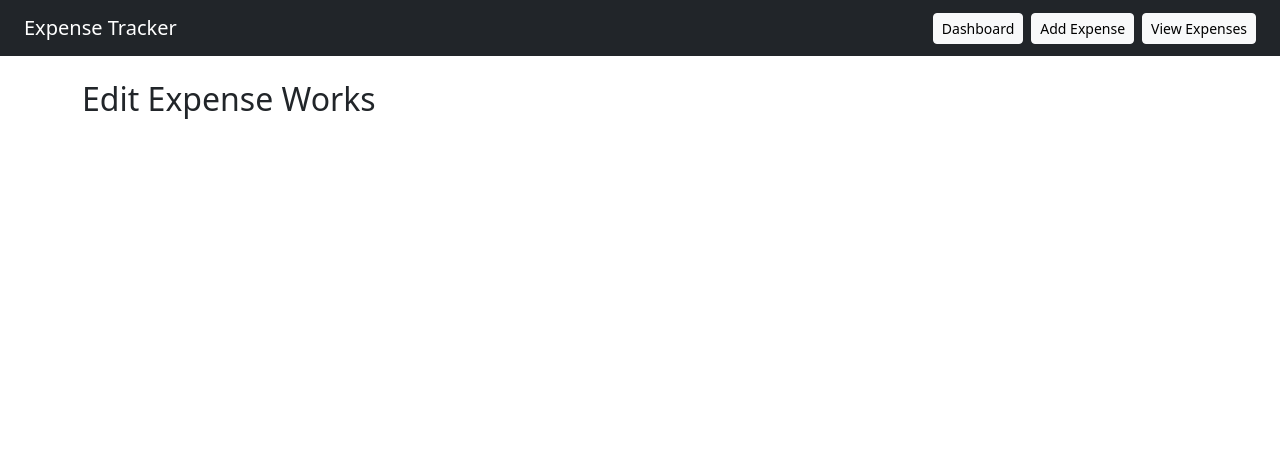
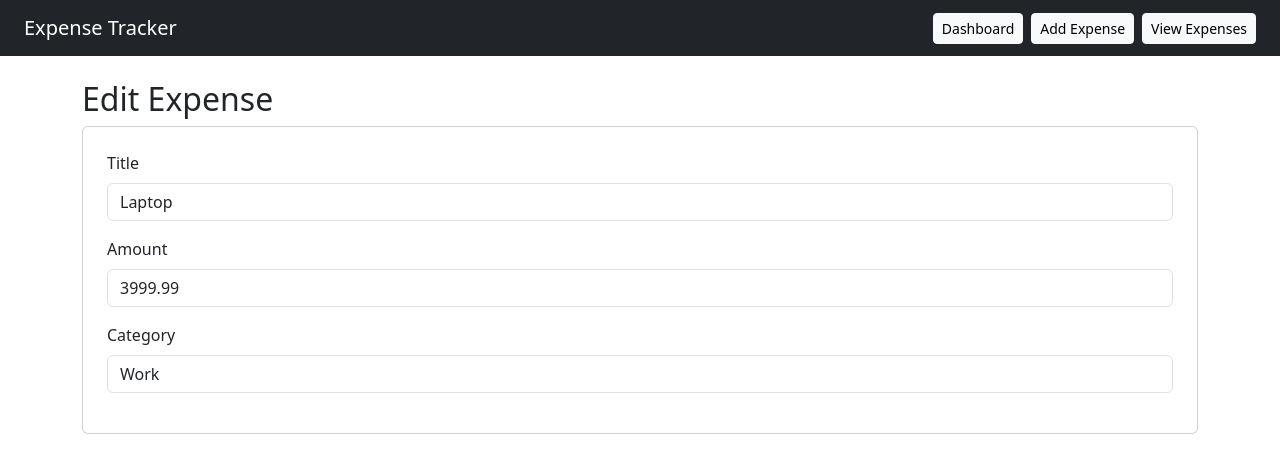
Before and after one commit to Bowman-Nathan/expense-tracker, an Angular app: page /edit/1 in a window 1280 px wide. Shown: the top 472 px of the page. Built offline with nearby package versions, Linux system fonts and the light colour scheme.

Commit message:
Added the options to input values for the edit expense, needs to have the save added still

```diff
--- a/src/app/components/edit-expense/edit-expense.html
+++ b/src/app/components/edit-expense/edit-expense.html
@@ -1 +1,29 @@
-<h2>Edit Expense Works</h2>
+<h2>Edit Expense</h2>
+
+<div class="card p-4">
+  <div class="mb-3">
+    <label class="form-label">Title</label>
+
+    <input class="form-control" [(ngModel)]="title" />
+  </div>
+
+  <div class="mb-3">
+    <label class="form-label">Amount</label>
+
+    <input class="form-control" type="number" [(ngModel)]="amount" />
+  </div>
+
+  <div class="mb-3">
+    <label class="form-label">Category</label>
+
+    <select class="form-control" [(ngModel)]="category">
+      <option>Work</option>
+      <option>Personal</option>
+      <option>Grocery</option>
+      <option>Utilities</option>
+      <option>Shopping</option>
+      <option>Travel</option>
+      <option>Food</option>
+    </select>
+  </div>
+</div>
--- a/src/app/components/edit-expense/edit-expense.ts
+++ b/src/app/components/edit-expense/edit-expense.ts
@@ -1,8 +1,33 @@
 import { Component } from "@angular/core";
+import { FormsModule } from "@angular/forms";
+import { ActivatedRoute } from "@angular/router";
+import { ExpenseService } from "../../services/expense-service";
+import { ExpenseCategory } from "../../models/expense";
 
 @Component({
     selector: 'app-edit-expense',
-    imports: [],
+    imports: [FormsModule],
     templateUrl: './edit-expense.html'
 })
-export class EditExpenseComponent {}
+
+export class EditExpenseComponent {
+    id = '';
+    title = '';
+    amount= 0;
+    category: ExpenseCategory='Personal';
+
+    constructor(
+        public expenseService: ExpenseService,
+        private route: ActivatedRoute
+    ) {
+        this.id = this.route.snapshot.paramMap.get('id') || '';
+
+        const expense = this.expenseService.getExpenseById(this.id);
+
+        if(expense) {
+            this.title = expense.title;
+            this.amount = expense.amount;
+            this.category = expense.category;
+        }
+    }
+}
```
